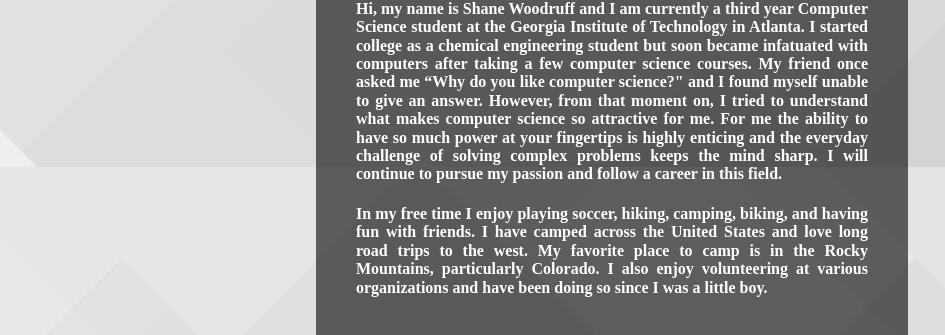
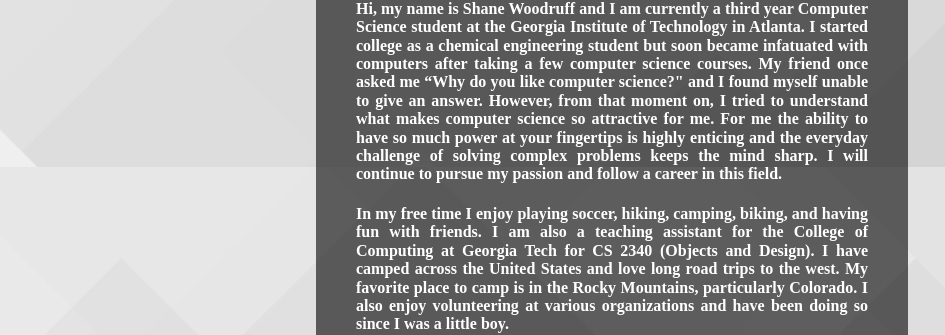
Before and after one commit to shane-woodruff/shane-woodruff.github.io, a plain HTML site: page index.html in a window 1280 px wide. Shown: the part 633-968 px from the top of the page, without its empty margins (28-973 px from the left). Drawn offline with Linux system fonts and the light colour scheme; a web font is replaced by a local one.

Commit message:
Update index.html

```diff
--- a/index.html
+++ b/index.html
@@ -34,7 +34,7 @@
 	  <h1>ME</h1>
 	  <h4>Hi, my name is  Shane Woodruff and I am currently a third year Computer Science student at the Georgia Institute of Technology in Atlanta. I started college as a chemical engineering student but soon became infatuated with computers after taking a few computer science courses. My friend once asked me “Why do you like computer science?" and I found myself unable to give an answer. However, from that moment on, I tried to understand what makes computer science so attractive for me. For me the ability to have so much power at your fingertips is highly enticing and the everyday challenge of solving complex problems keeps the mind sharp. I will continue to pursue my passion and follow a career in this field.</h4>
 
-	  <h4>In my free time I enjoy playing soccer, hiking, camping, biking, and having fun with friends. I have camped across the United States and love long road trips to the west. My favorite place to camp is in the Rocky Mountains, particularly Colorado. I also enjoy volunteering at various organizations and have been doing so since I was a little boy.</h4>
+	  <h4>In my free time I enjoy playing soccer, hiking, camping, biking, and having fun with friends. I am also a teaching assistant for the College of Computing at Georgia Tech for CS 2340 (Objects and Design). I have camped across the United States and love long road trips to the west. My favorite place to camp is in the Rocky Mountains, particularly Colorado. I also enjoy volunteering at various organizations and have been doing so since I was a little boy.</h4>
     </nav>
 
 	<!--
```
